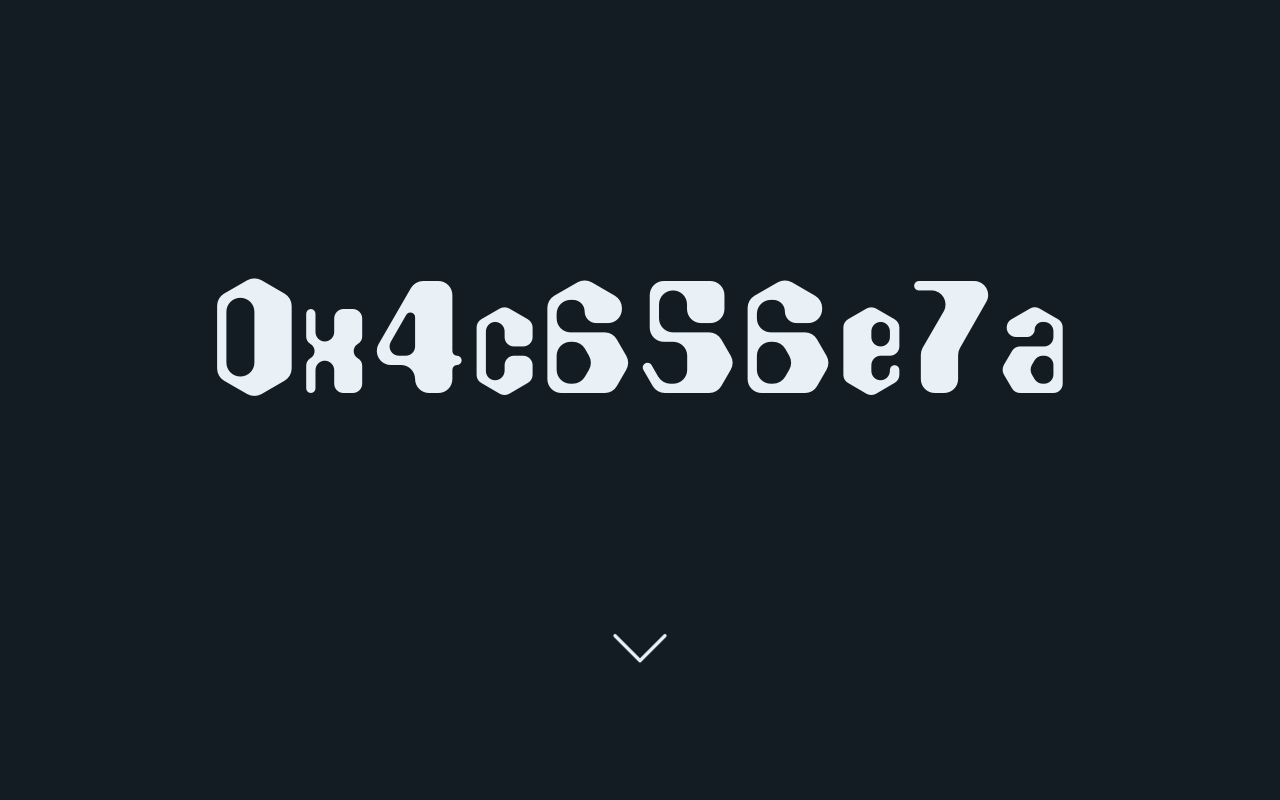
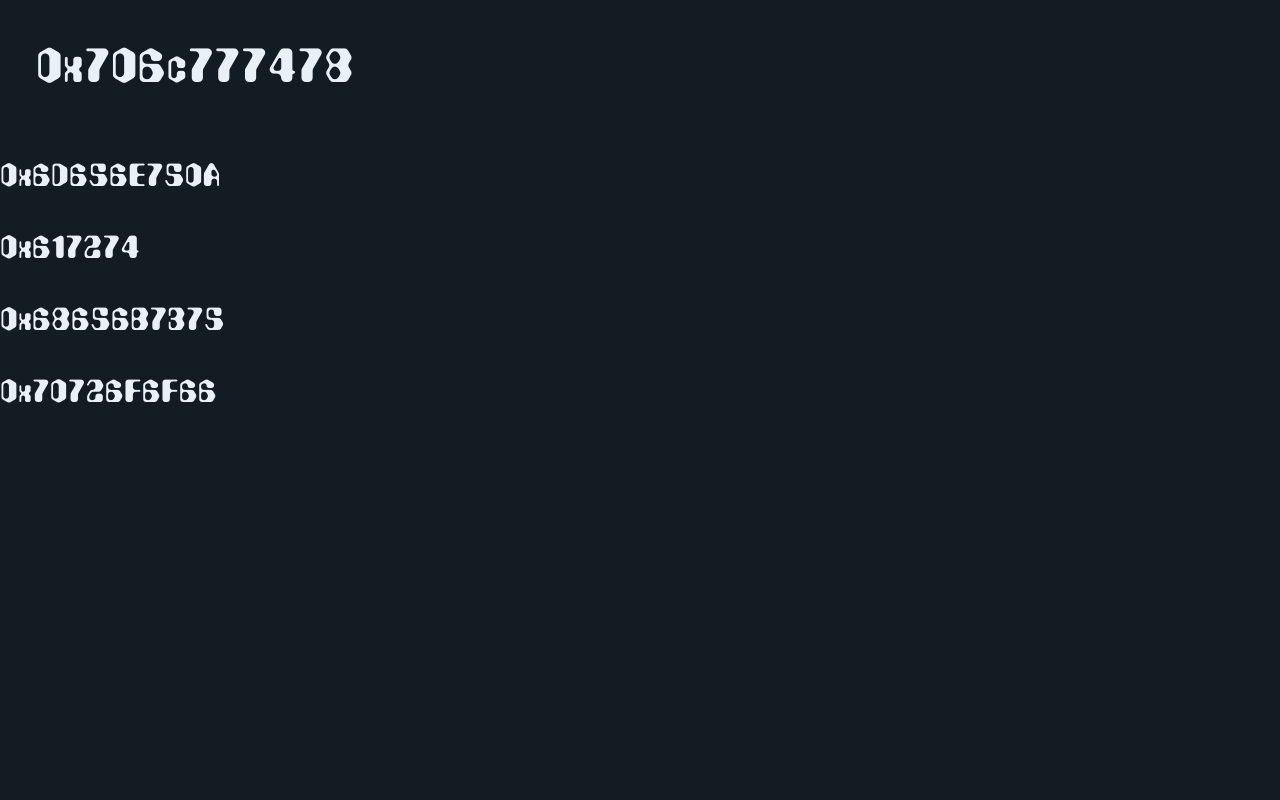
Before and after one commit to plwtx/plwtx.art, a React (Create React App) app in the folder portfolio/: page / in a window 1280 px wide. Shown: the top 800 px of the page. Built offline with nearby package versions, Linux system fonts and the light colour scheme.

Commit message:
v0.5 | Minor Changes

```diff
--- a/portfolio/src/App.jsx
+++ b/portfolio/src/App.jsx
@@ -12,11 +12,21 @@ import "./App.css";
 function App() {
   return (
     <div className="">
-      <section className=" min-h-screen bg-len-Black flex-col flex justify-center items-center">
-        <h1 className="text-len-White py-36 font-Hexa text-[10rem]">
-          0x4c656e7a
+      <section className=" min-h-screen bg-len-Black">
+        <h1 className="text-len-White p-9 font-Hexa text-[3rem]">
+          0x706c777478
         </h1>
-        <svg
+        <h1 className="text-len-White py-3 font-Hexa text-[2rem]">
+          0x6D656E750A
+        </h1>
+        <h1 className="text-len-White py-3 font-Hexa text-[2rem]">0x617274</h1>
+        <h1 className="text-len-White py-3 font-Hexa text-[2rem]">
+          0x68656B7375
+        </h1>
+        <h1 className="text-len-White py-3 font-Hexa text-[2rem]">
+          0x70726F6F66
+        </h1>
+        {/* <svg
           xmlns="http://www.w3.org/2000/svg"
           fill="none"
           viewBox="0 0 24 24"
@@ -29,7 +39,7 @@ function App() {
             strokeLinejoin="round"
             d="M19.5 8.25l-7.5 7.5-7.5-7.5"
           />
-        </svg>
+        </svg> */}
       </section>
       <section className=" min-h-screen bg-len-Black flex-col flex justify-center items-center">
         <h4 className="text-len-White text-center py-36 font-Hexa text-sm">
```
